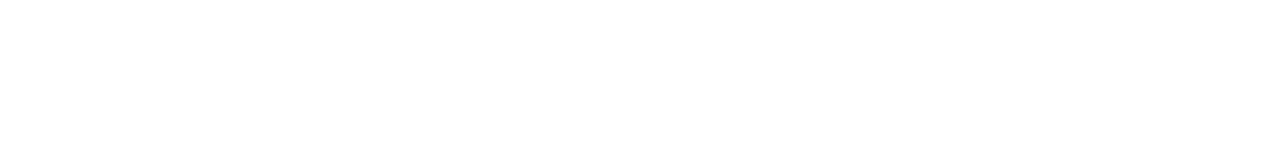
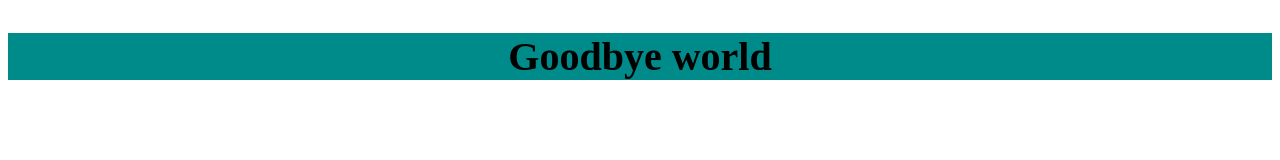
Before and after one commit to Elshod701/new, a plain HTML site: page index.html in a window 1280 px wide. Drawn offline with Linux system fonts and the light colour scheme.

Commit message:
footer is done

```diff
--- a/index.html
+++ b/index.html
@@ -8,6 +8,10 @@
     <link rel="stylesheet" href="style.css">
 </head>
 <body>
-
+    <footer>
+        <h2>
+            Goodbye world
+        </h2>
+    </footer>
 </body>
 </html>
--- a/style.css
+++ b/style.css
@@ -0,0 +1,10 @@
+footer{
+    background-color: darkcyan;
+
+}
+
+h2{
+    color: black;
+    text-align: center;
+    font-size:40px;
+}
```
